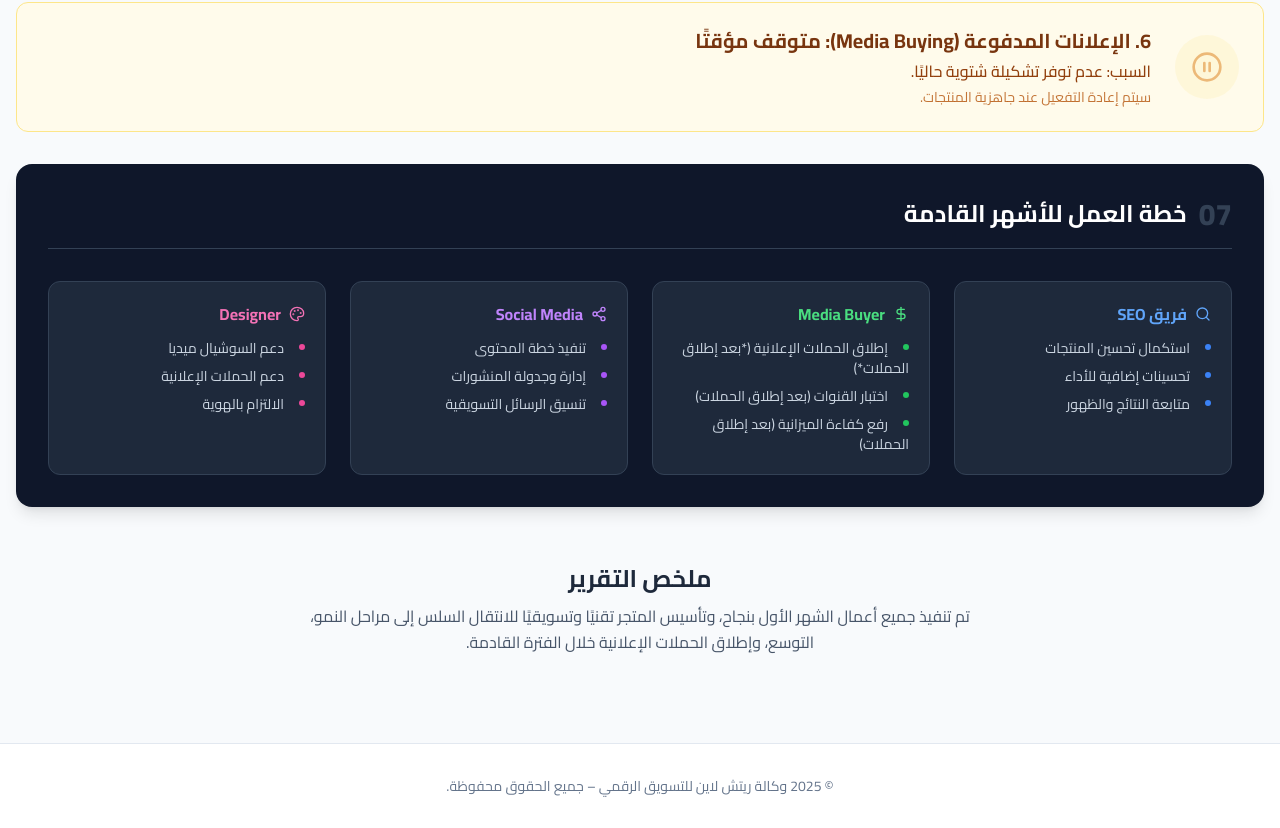
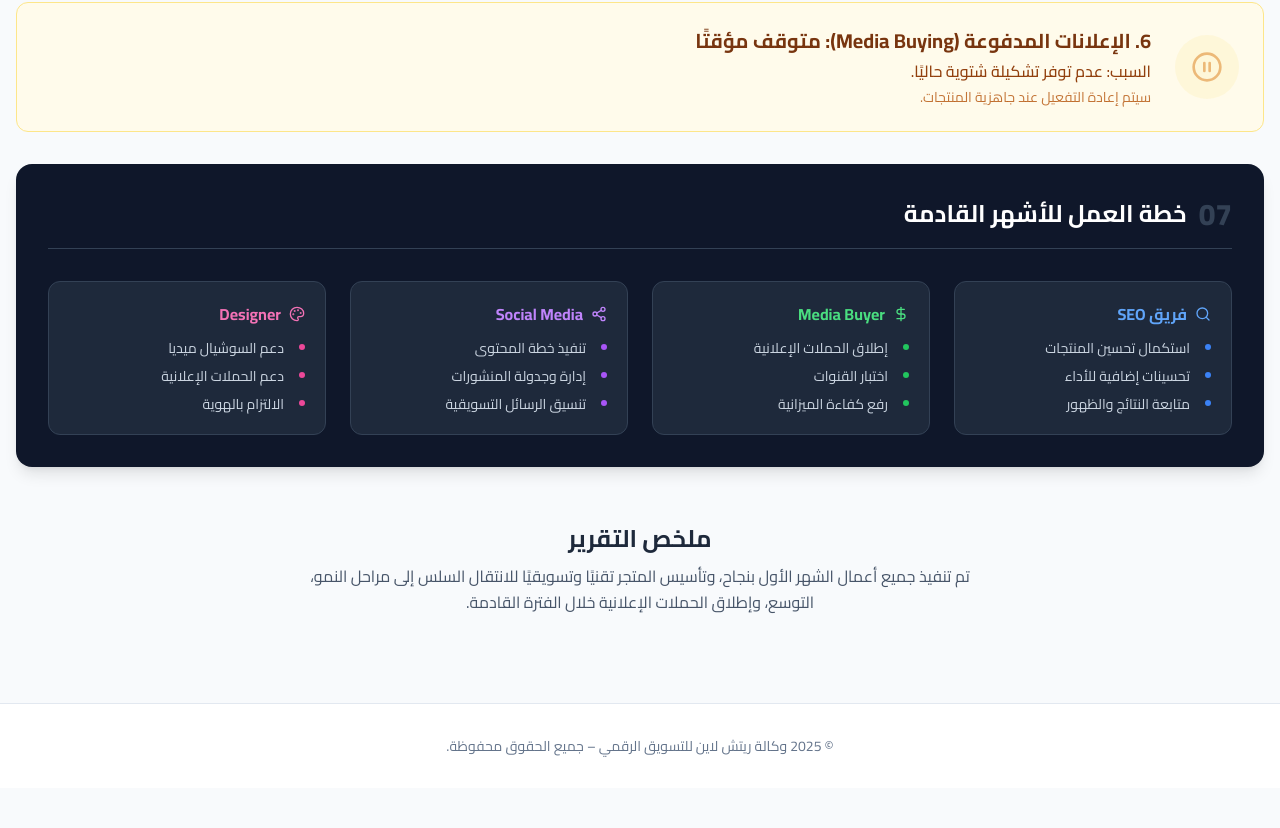
Before and after one commit to richline-lab/Ommniah-First-Report, a plain HTML site: page index.html in a window 1280 px wide. Shown: the part 1817-2645 px from the top of the page. After the commit the page ends 2605 px from the top, so only its background shows below. Drawn offline with nearby package versions, Linux system fonts and the light colour scheme.

Commit message:
index.html

```diff
--- a/index.html
+++ b/index.html
@@ -290,9 +290,9 @@
                 <div class="bg-slate-800 p-5 rounded-xl border border-slate-700">
                     <h3 class="font-bold text-green-400 mb-3 flex items-center gap-2"><i data-lucide="dollar-sign" class="w-4 h-4"></i> Media Buyer</h3>
                     <ul class="text-sm text-slate-300 space-y-2 list-disc list-inside marker:text-green-500">
-                        <li>إطلاق الحملات الإعلانية (*بعد إطلاق الحملات*)</li>
-                        <li>اختبار القنوات (بعد إطلاق الحملات)</li>
-                        <li>رفع كفاءة الميزانية (بعد إطلاق الحملات)</li>
+                        <li>إطلاق الحملات الإعلانية</li>
+                        <li>اختبار القنوات</li>
+                        <li>رفع كفاءة الميزانية</li>
                     </ul>
                 </div>
 
```
